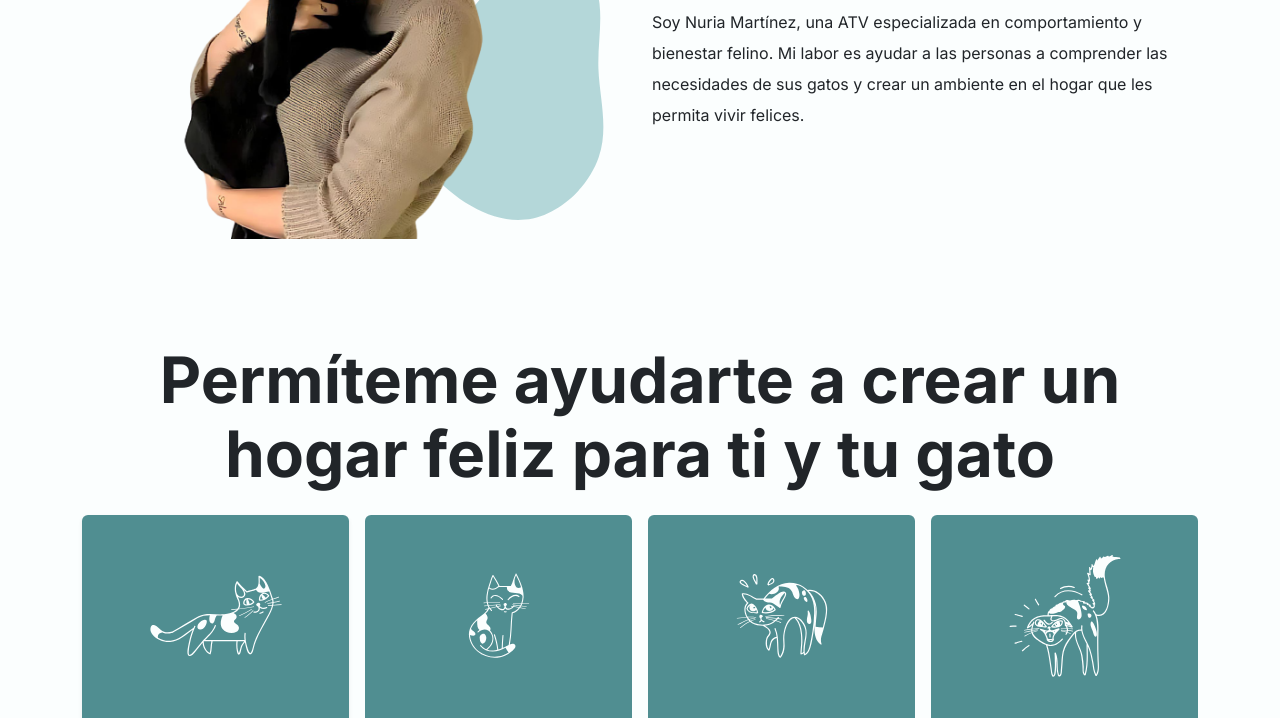
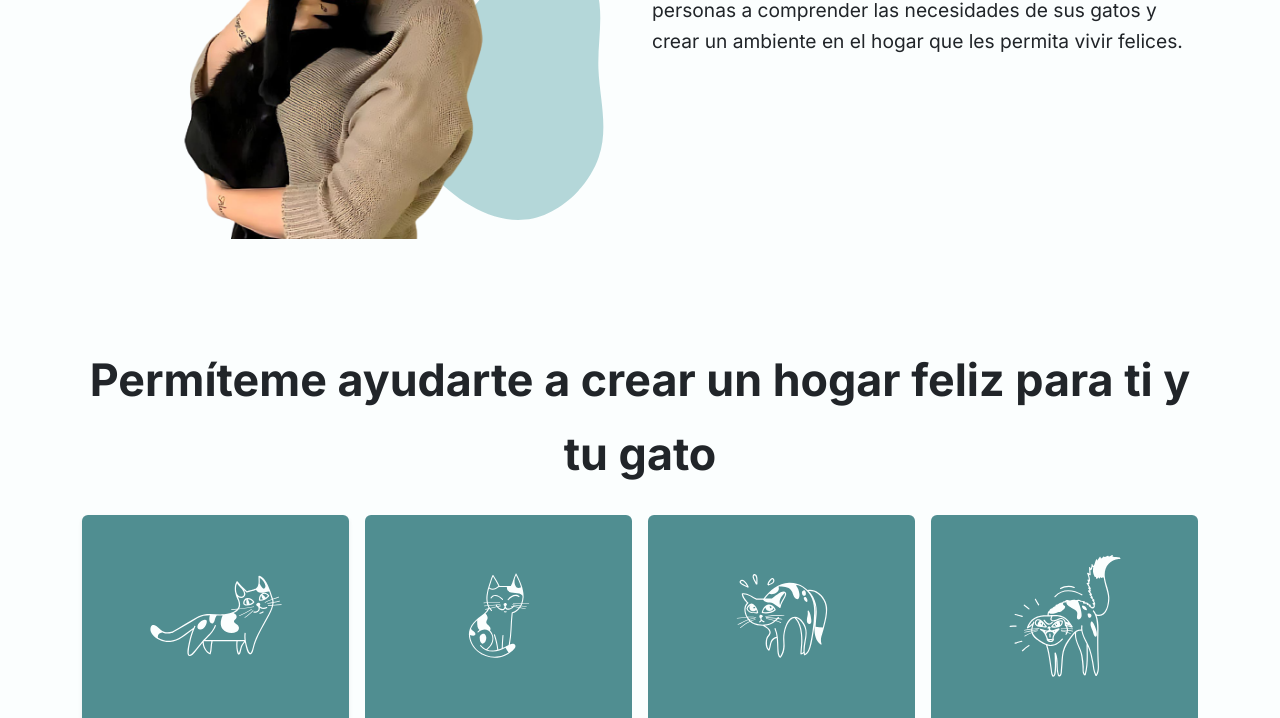
Before and after one commit to SergioMartinezC/naturaleza-felina, a website: page index.html in a window 1280 px wide. Shown: the part 927-1645 px from the top of the page. Drawn offline with nearby package versions, Linux system fonts and the light colour scheme.

Commit message:
container-lg

```diff
--- a/index.html
+++ b/index.html
@@ -69,8 +69,7 @@
           </nav>
           <!-- Hero Section -->
           <section class="hero" id="hero">
-            <div class="container">
-
+            <div class="container-lg">
               <div id="carouselExampleIndicators" class="carousel slide w-100" data-bs-ride="carousel">
                 <div class="banner-content d-flex flex-column text-left align-items-left justify-content-center">
                   <div class="text-hero-bold">
@@ -102,7 +101,7 @@
           </section>
           <!-- About Section -->
           <section class="about" id="about">
-            <div class="container">
+            <div class="container-lg">
               <div class="row">
                 <div class="col-lg-6 bg-secondary-nat d-flex justify-content-center about-image-container"
                      data-aos="fade-down"
@@ -123,7 +122,7 @@
             </div>
           </section>
           <section class="services position-relative" id="services">
-            <div class="container bg-primary-nat">
+            <div class="container-lg bg-primary-nat">
               <div class="row">
                 <div class="text-services-bold text-center">
                   Permíteme ayudarte a crear un hogar feliz para ti y tu gato
@@ -521,7 +520,7 @@
           </section>
           <!-- Contact Section -->
           <section class="contact" id="contact">
-            <div class="container">
+            <div class="container-lg">
               <div class="text-contact-bold">
                 Cuéntame tu caso
               </div>
--- a/style.css
+++ b/style.css
@@ -21,16 +21,16 @@
 
     --nav-height: 85px;
 
-    --header-1: 64px;
-    --header-2: 48px;
-    --header-3: 42px;
-    --header-4: 32px;
-    --header-5: 28px;
+    --header-1: 2.8rem;
+    --header-2: 2.5rem;
+    --header-3: 2.3rem;
+    --header-4: 2.1rem;
+    --header-5: 1.9rem;
 
-    --text-large: 22px;
-    --text-medium: 18px;
-    --text-regular: 16px;
-    --text-light: 13px;
+    --text-large: 1.4rem;
+    --text-medium: 1.3rem;
+    --text-regular: 1.2rem;
+    --text-light: 1rem;
 
     --font-weight-bold: 700;
     --font-weight-semi-bold: 600;
```
